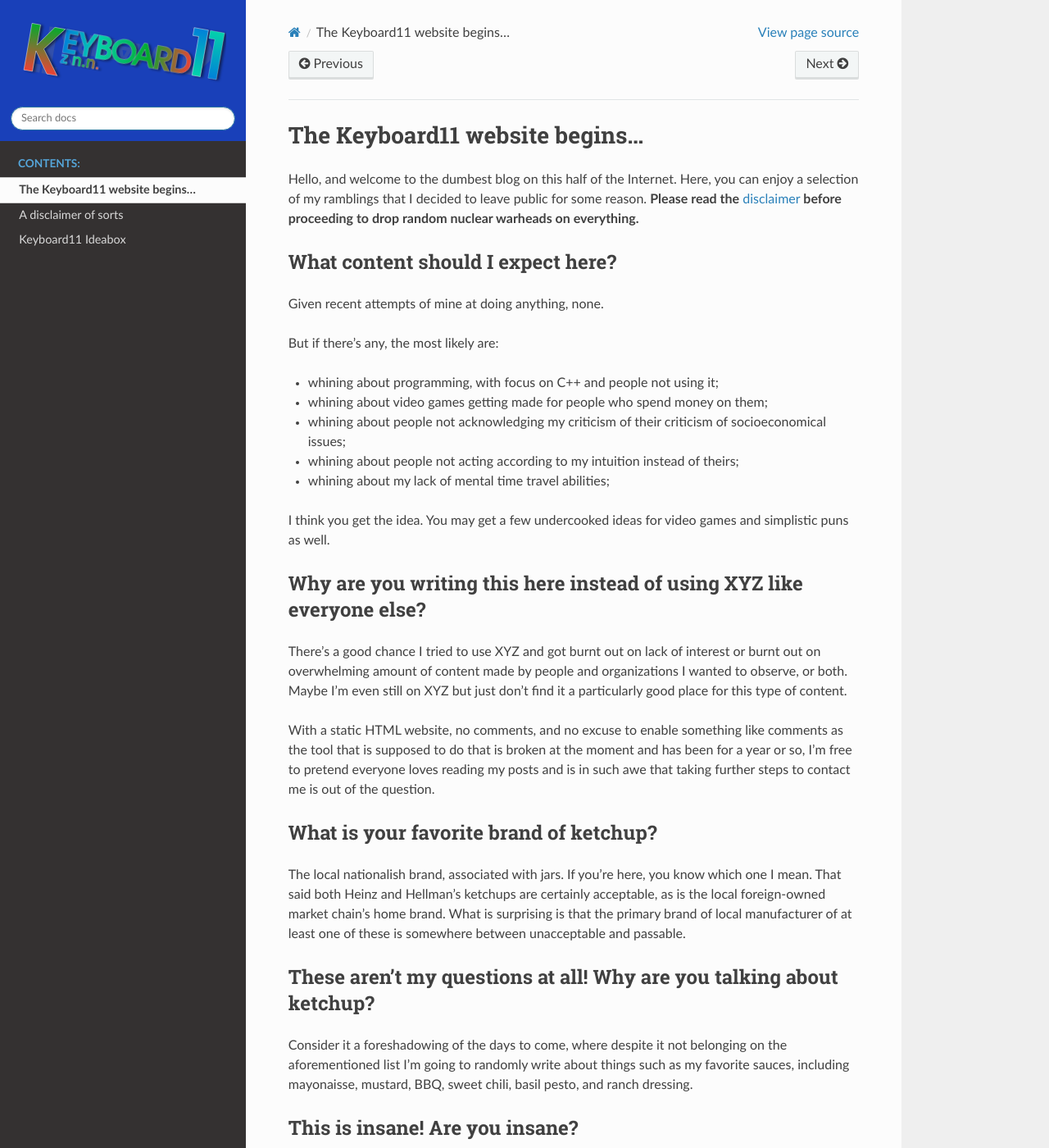
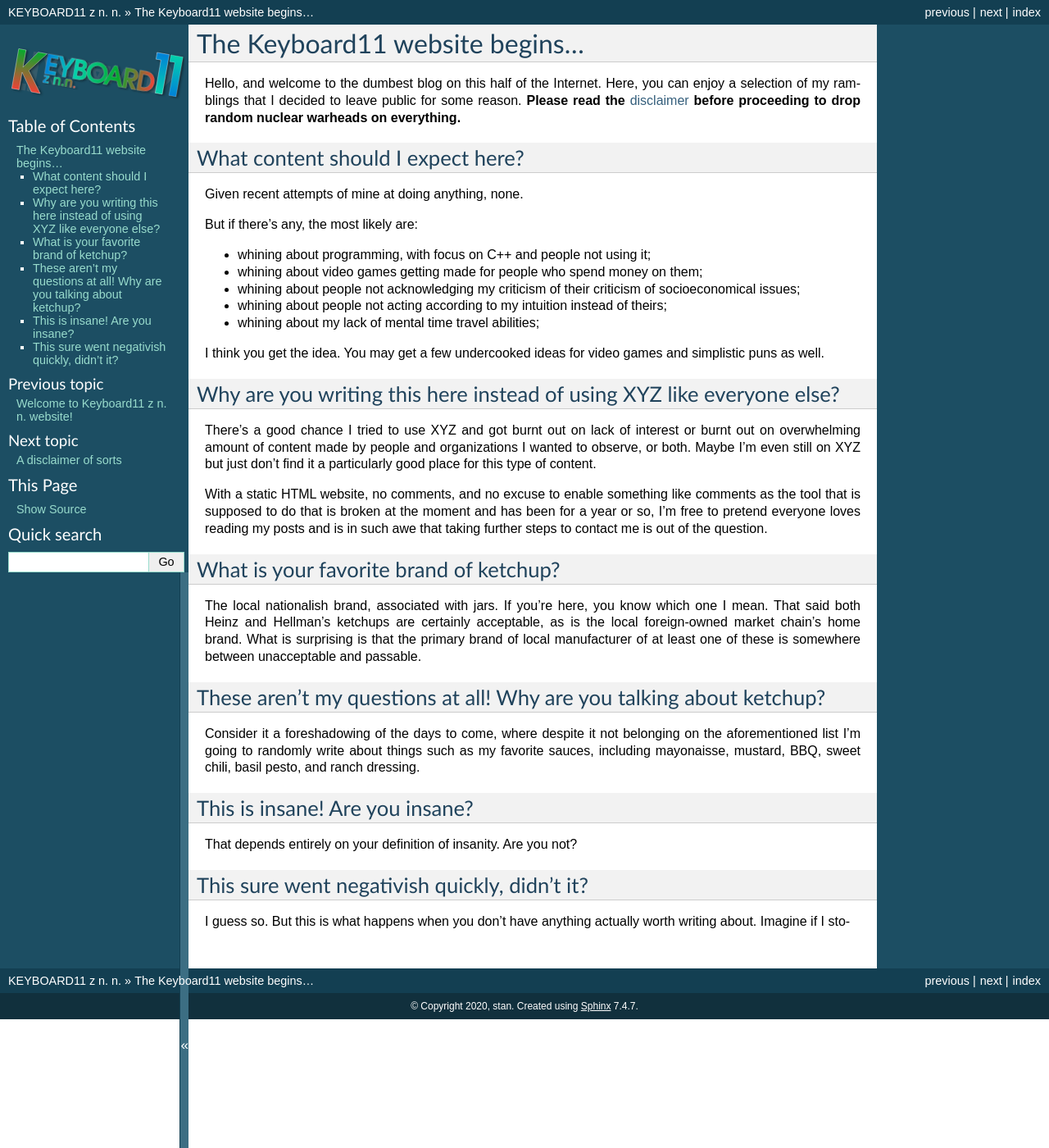
Before and after one commit to Keyboard11ZNN/keyboard11znn.github.io, a Sphinx documentation site: the page built from source/welcome.rst, in a window 1280 px wide and 1400 px high. Shown: the whole window at 82% size. Built offline with Sphinx 7.4.7, drawn with Linux system fonts in a browser that asks for light colours; some of the changed text lies outside the part shown.

Commit message:
changed theme to hide misbuild problems

```diff
--- a/source/conf.py
+++ b/source/conf.py
@@ -49,18 +49,10 @@ highlight_language = 'cpp'
 
 # -- Options for HTML output -------------------------------------------------
 
-# The theme to use for HTML and HTML Help pages.  See the documentation for
-# a list of builtin themes.
-#
-html_theme = 'sphinx_rtd_theme'
+html_theme = 'classic'
 html_theme_options = {
-    'logo_only': True,
-    'display_version': False,
-    'prev_next_buttons_location': 'both',
-    'titles_only': True,
-    'style_external_links': True,
-    'style_nav_header_background': '#1940b9',
-    'sticky_navigation': False,
+    'collapsiblesidebar': True,
+    'externalrefs': True,
 }
 
 # Add any paths that contain custom static files (such as style sheets) here,
```
